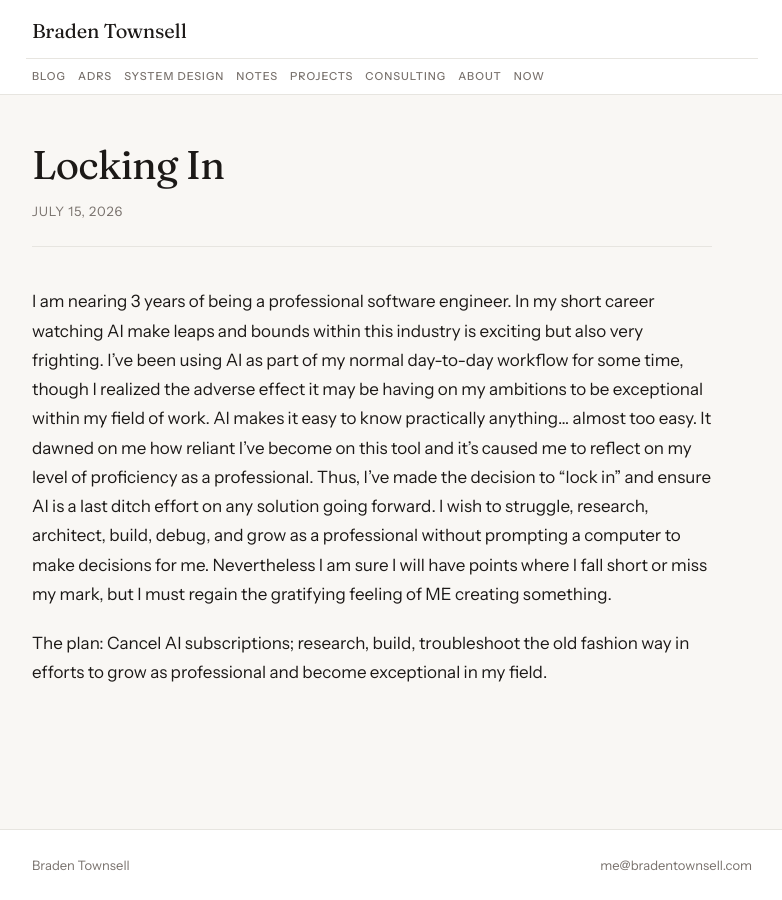
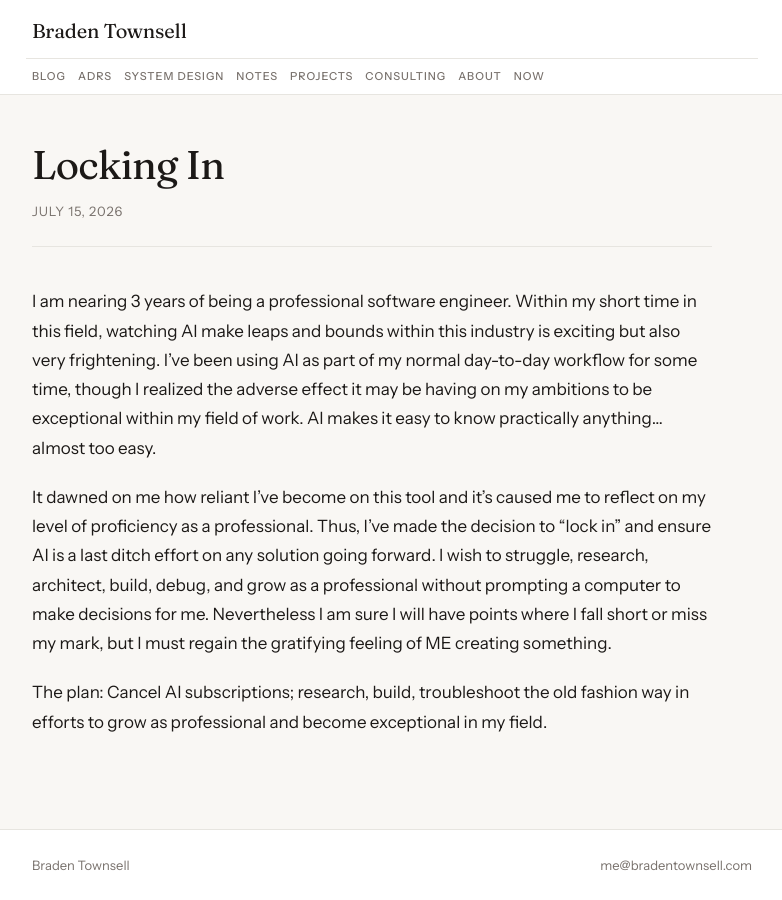
Before and after one commit to BradenJT/bradenjt.github.io, a Jekyll site: the page built from _posts/2026-07-15-locking-in.md, in a window 1280 px wide. Shown: the whole page, without its empty margins (248-1030 px from the left). Built offline with Jekyll 4.4.1, drawn with Linux system fonts in a browser that asks for light colours.

Commit message:
minor edits

```diff
--- a/_posts/2026-07-15-locking-in.md
+++ b/_posts/2026-07-15-locking-in.md
@@ -4,9 +4,11 @@ title: "Locking In"
 date: 2026-07-15
 ---
 
-I am nearing 3 years of being a professional software engineer. In my short career watching AI make leaps and bounds within this industry is exciting but also very frighting.
+I am nearing 3 years of being a professional software engineer. Within my short time in this field, watching AI make leaps and bounds within this industry is exciting but also very frightening.
 I've been using AI as part of my normal day-to-day workflow for some time, though I realized the adverse effect it may be having on my ambitions to be exceptional within my field of work.
-AI makes it easy to know practically anything... almost too easy. It dawned on me how reliant I've become on this tool and it's caused me to reflect on my level of proficiency as a professional.
+AI makes it easy to know practically anything... almost too easy.
+
+It dawned on me how reliant I've become on this tool and it's caused me to reflect on my level of proficiency as a professional.
 Thus, I've made the decision to "lock in" and ensure AI is a last ditch effort on any solution going forward. I wish to struggle, research, architect, build, debug, and grow as a professional without prompting a computer to make decisions for me.
 Nevertheless I am sure I will have points where I fall short or miss my mark, but I must regain the gratifying feeling of ME creating something.
 
```
